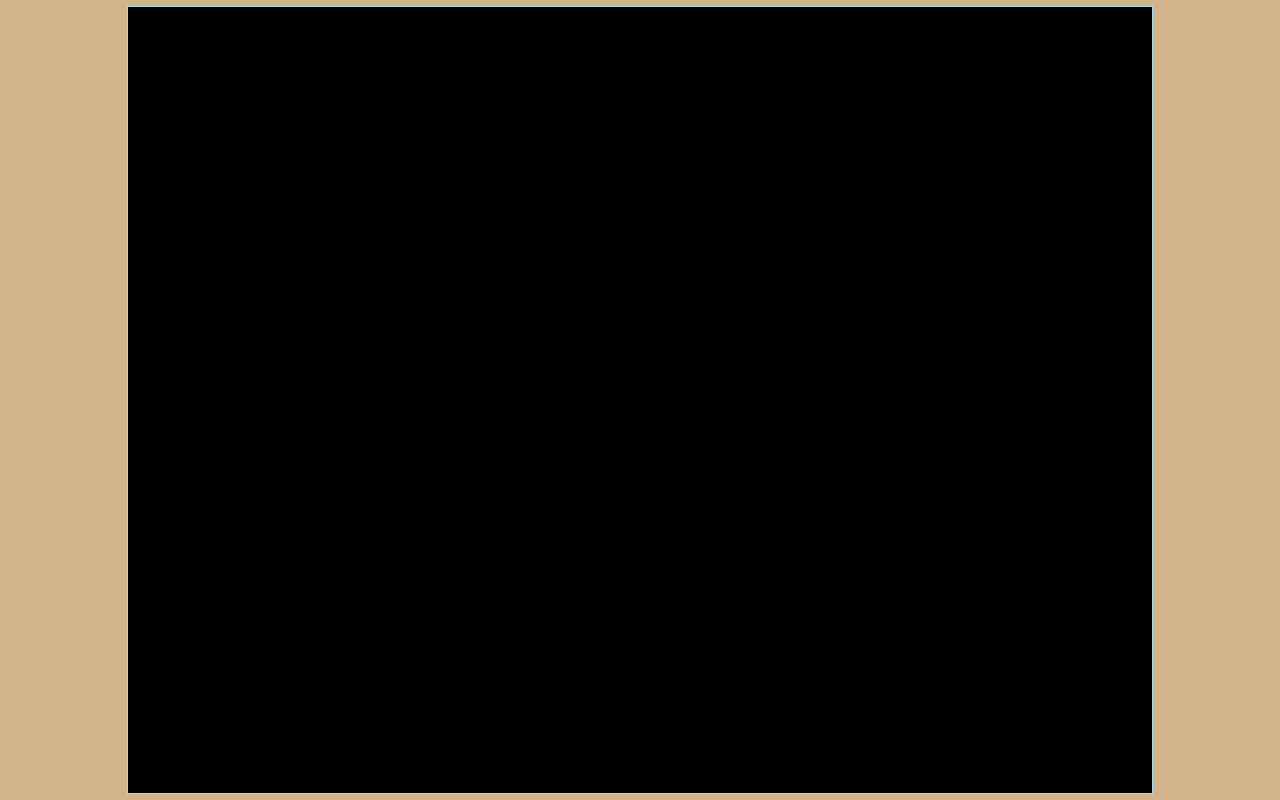
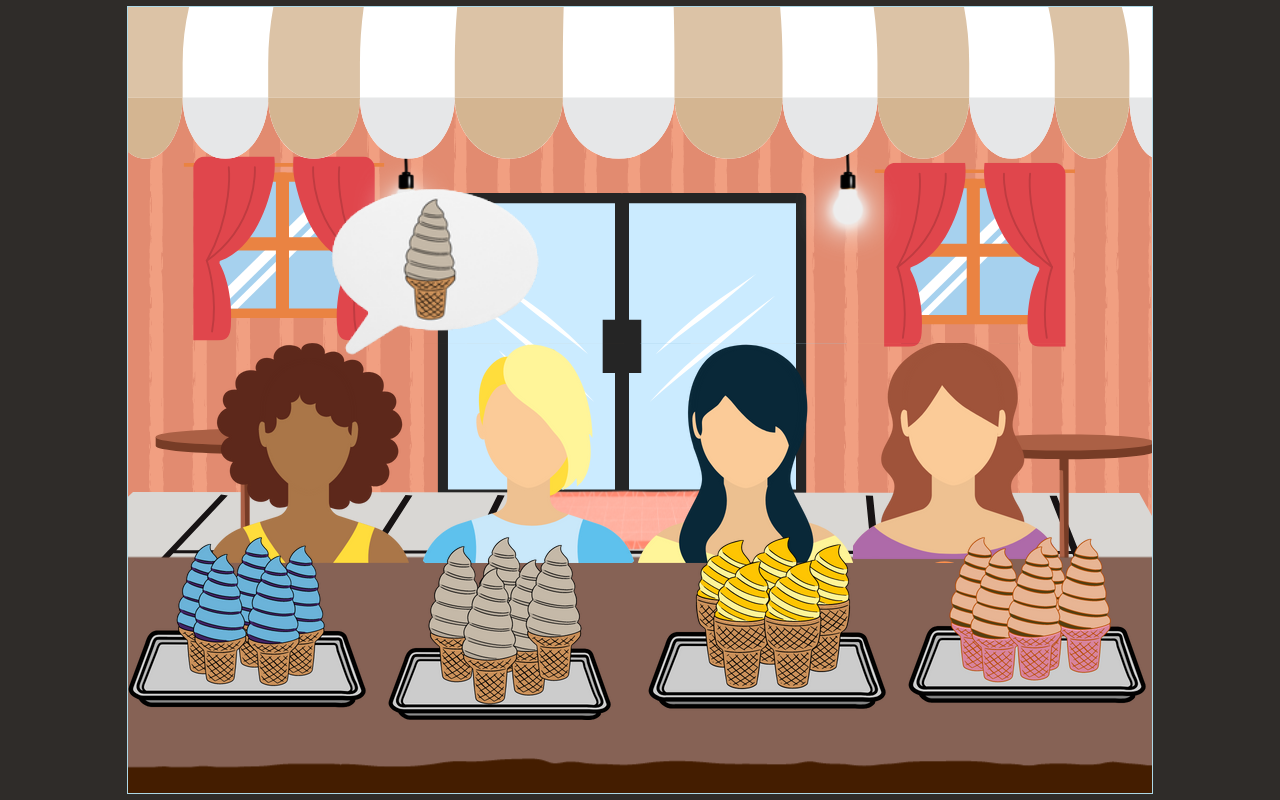
Before and after one commit to digitaldeja0/icecream-server-game, a plain HTML site: page index.html in a window 1280 px wide. Drawn offline with Linux system fonts and the light colour scheme.

Commit message:
Set up canvas graphics, add images.

```diff
--- a/index.html
+++ b/index.html
@@ -6,10 +6,66 @@
     <meta name="viewport" content="width=device-width, initial-scale=1.0" />
     <title>Icecream Server Game</title>
     <link rel="stylesheet" href="style.css" />
-    <link rel="shortcut icon" href="/assets/owl.jpeg" type="image/x-icon" />
+    <link
+      rel="shortcut icon"
+      href="https://cdn.pixabay.com/photo/2017/06/02/18/44/ice-2367072__480.jpg"
+      type="image/x-icon"
+    />
     <script defer src="/script.js"></script>
   </head>
   <body>
     <canvas id="canvas1"></canvas>
+    <img src="/assets/table.png" alt="table" id="table" />
+    <img src="/assets/customer.png" alt="customer" id="customer" />
+    <!-- Orders -->
+    <img
+      src="/assets/orders/blue-o.png"
+      alt="orders"
+      class="orders"
+      id="blue-o"
+    />
+    <img
+      src="/assets/orders/coco-o.png"
+      alt="orders"
+      class="orders"
+      id="coco-o"
+    />
+    <img
+      src="/assets/orders/lemon-o.png"
+      alt="icecream"
+      class="icecream"
+      id="lemon-o"
+    />
+    <img
+      src="/assets/orders/strawberry-o.png"
+      alt="orders"
+      class="orders"
+      id="strawberry-0"
+    />
+    <!-- Icecream -->
+    <img
+      src="/assets/icecream/blue.png"
+      alt="icecream"
+      class="icecream"
+      id="blue-ice"
+    />
+    <img
+      src="/assets/icecream/coco.png"
+      alt="icecream"
+      class="icecream"
+      id="coco-ice"
+    />
+    <img
+      src="/assets/icecream/lemon.png"
+      alt="icecream"
+      class="icecream"
+      id="lemon-ice"
+    />
+    <img
+      src="/assets/icecream/strawberry.png"
+      alt="icecream"
+      class="icecream"
+      id="strawberry-ice"
+    />
   </body>
 </html>
--- a/script.js
+++ b/script.js
@@ -13,20 +13,153 @@ window.addEventListener("load", function () {
     }
   }
 
+  class Customer {
+    constructor(game) {
+      this.game = game;
+      this.spriteWidth = 215;
+      this.spriteHeight = 220;
+      this.frameX = 0;
+      this.frameY = 4;
+      this.maxFrame = 0;
+      this.width = 215;
+      this.height = 220;
+      this.x = 0;
+      this.y = this.game.height - 450;
+      this.image = document.querySelector("#customer");
+      this.customerArray = this.game.customerArray;
+    }
+
+    update() {
+      // this.customerArray.forEach((customer, i) => {
+      //   customer.x = this.width * i;
+      //   customer.frameY = Math.floor(Math.random() * 3);
+      // });
+    }
+
+    draw(context) {
+      context.drawImage(
+        this.image,
+        this.frameX * this.spriteWidth,
+        this.frameY * this.spriteHeight,
+        this.spriteWidth,
+        this.spriteHeight,
+        this.x,
+        this.y,
+        this.width,
+        this.height
+      );
+    }
+  }
+
+  class Orders {
+    constructor(game) {
+      this.game = game;
+      this.blueOrder = document.querySelector("#blue-o");
+      this.cocoOrder = document.querySelector("#coco-o");
+      this.lemonOrder = document.querySelector("#lemon-o");
+      this.strawberryOrder = document.querySelector("#strawberry-o");
+      this.xice = 183;
+      this.yice = 530;
+      this.x = 183;
+      this.y = 180;
+      this.width = 238;
+      this.height = 183;
+      this.image = this.cocoOrder;
+    }
+
+    draw(context) {
+      context.drawImage(this.image, this.x, this.y, this.width, this.height);
+    }
+  }
+
+  class IceCream {
+    constructor(game) {
+      this.game = game;
+      this.image = undefined;
+      this.x = 183;
+      this.y = 530;
+      this.width = 238;
+      this.height = 183;
+    }
+    draw(context) {
+      context.drawImage(this.image, this.x, this.y, this.width, this.height);
+    }
+  }
+
+  class Background {
+    constructor(game) {
+      this.game = game;
+      this.x = 0;
+      this.y = 0;
+      this.width = this.game.width;
+      this.height = this.game.height;
+      this.image = document.querySelector("#table");
+    }
+    draw(context) {
+      context.drawImage(this.image, this.x, this.y, this.width, this.height);
+    }
+  }
+
   class Game {
     constructor(width, height) {
       this.width = width;
       this.height = height;
-      this.input = new InputHandler();
+      this.input = new InputHandler(this);
+      this.bg = new Background(this);
+      // this.customer = new Customer(this);
+      this.iceCream = new IceCream(this);
+      this.blueImage = document.querySelector("#blue-ice");
+      this.cocoImage = document.querySelector("#coco-ice");
+      this.lemonImage = document.querySelector("#lemon-ice");
+      this.strawberryImage = document.querySelector("#strawberry-ice");
+      this.iceCreamArray = [
+        this.blueImage,
+        this.cocoImage,
+        this.lemonImage,
+        this.strawberryImage,
+      ];
+      this.iceCreamX = 0;
+      this.maxCustomerNumber = 4;
+      this.customerArray = [];
+      this.orderArray = [];
     }
-    render(context, deltaTime) {}
-    init() {}
+    render(context, deltaTime) {
+      this.bg.draw(context);
+
+      this.customerArray.forEach((customer, i) => {
+        customer.x = customer.width * i + 80;
+        // customer.frameY = Math.floor(Math.random() * 3);
+        customer.frameY = i;
+        customer.draw(context);
+      });
+
+      this.orderArray.forEach((order, i) => {
+        order.draw(context);
+      });
+
+      this.iceCreamArray.forEach((ice, i) => {
+        this.iceCream.image = ice;
+        this.iceCream.x = 260 * i;
+        this.iceCream.draw(context);
+      });
+    }
+    init() {
+      this.customerArray.forEach((customer, i) => {
+        customer.update();
+      });
+      for (let i = 0; i < this.maxCustomerNumber; i++) {
+        this.customerArray.push(new Customer(this));
+        this.orderArray.push(new Orders(this));
+      }
+      console.log(this.customerArray);
+      console.log(this.orderArray);
+    }
   }
 
   const game = new Game(canvas.width, canvas.height);
   game.init();
 
-  this.lastTime = 0;
+  let lastTime = 0;
   function animate(timeStamp) {
     const deltaTime = timeStamp - lastTime;
     lastTime = deltaTime;
--- a/style.css
+++ b/style.css
@@ -5,7 +5,7 @@
 }
 
 body{
-    background: tan;
+    background: rgb(47, 44, 41);
 }
 
 #canvas1{
@@ -13,6 +13,8 @@ body{
     width:1024;
     height: 786;
     background: black;
+    background: url("/assets/bg.png");
+    background-repeat: no-repeat;
     position: absolute;
     top:50%;
     left:50%;
@@ -21,3 +23,11 @@ body{
     max-width: 100%;
     max-height: 100%;
 }
+
+#table, #customer{
+    display: none;
+}
+
+.icecream, .orders{
+    display: none;
+}
```
Also changed, not shown: assets/bg.png (added), assets/customer.png (added), assets/icecream/blue.png (added), assets/icecream/coco.png (added), assets/icecream/lemon.png (added), assets/icecream/strawberry.png (added), assets/orders/blue-o.png (added), assets/orders/coco-o.png (added), assets/orders/lemon-o.png (added), assets/orders/strawberry-o.png (added), assets/table.png (added).
